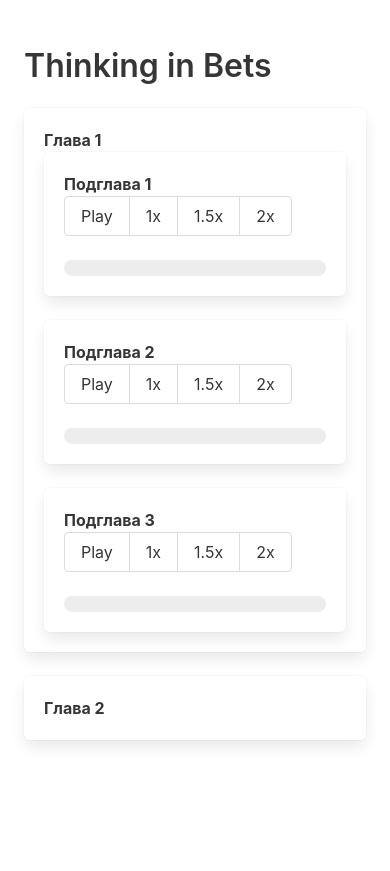
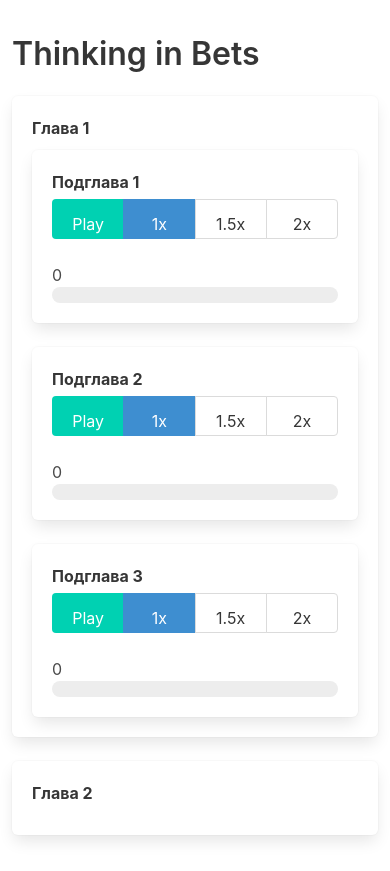
Before and after one commit to shestikdan/audiobook_site, a Django app: page /books/book/1/ in a window 390 px wide, after a click that opens the changed part. Before the commit the page ends 746 px from the top, so only its background shows below. Run offline with Django 4.2, Linux system fonts and the light colour scheme; data comes from the database, SQL or seed files in the repository; both versions use the stored data as it was after the commit.

Commit message:
mobile adapt

```diff
--- a/books/templates/books/book_detail.html
+++ b/books/templates/books/book_detail.html
@@ -2,6 +2,7 @@
 <html lang="ru">
 <head>
     <meta charset="UTF-8">
+    <meta name="viewport" content="width=device-width, initial-scale=1">
     <title>{{ book.name }}</title>
     <link rel="stylesheet" href="https://cdn.jsdelivr.net/npm/bulma@0.9.3/css/bulma.min.css">
     <style>
@@ -9,11 +10,20 @@
             border-left: 5px solid #3273dc; /* Синий бордюр для активной подглавы */
             background-color: #e8f0fe; /* Светло-голубой фон для активной подглавы */
         }
+        @media (max-width: 768px) {
+        .buttons.has-addons button {
+            width: 100%;
+            margin-top: 5px;
+        }
+        .media-content {
+            margin-bottom: 10px;
+        }
+    }
     </style>
 </head>
 <body>
     <section class="section">
-        <div class="container">
+        <div class="container columns">
             <h1 class="title">{{ book.name }}</h1>
             {% for chapter in book.chapters.all %}
             <div class="box">
@@ -35,11 +45,12 @@
                             Ваш браузер не поддерживает аудио элемент.
                         </audio>
                         <div class="buttons has-addons">
-                            <button class="button" onclick="playAudio('{{ subchapter.id }}', this)">Play</button>
-                            <button class="button" onclick="setPlaybackRate('{{ subchapter.id }}', 1, this)">1x</button>
-                            <button class="button" onclick="setPlaybackRate('{{ subchapter.id }}', 1.5, this)">1.5x</button>
-                            <button class="button" onclick="setPlaybackRate('{{ subchapter.id }}', 2, this)">2x</button>
+                            <button class="button is-primary column" onclick="playAudio('{{ subchapter.id }}', this)">Play</button>
+                            <button class="button column is-info" onclick="setPlaybackRate('{{ subchapter.id }}', 1, this)">1x</button>
+                            <button class="button column" onclick="setPlaybackRate('{{ subchapter.id }}', 1.5, this)">1.5x</button>
+                            <button class="button column" onclick="setPlaybackRate('{{ subchapter.id }}', 2, this)">2x</button>
                         </div>
+                        <div id="current-time-{{ subchapter.id }}">0</div>
                         <progress class="progress is-primary" value="0" max="100" id="progress-{{ subchapter.id }}">0%</progress>
                     </div>
                     {% endfor %}
@@ -134,16 +145,38 @@
             progressBar.value = value;
             progressBar.textContent = Math.round(value) + '%';
         }
+        function formatTime(seconds) {
+            const min = Math.floor(seconds / 60);
+            const sec = Math.floor(seconds % 60);
+
+            return `${min.toString().padStart(2, '0')}:${sec.toString().padStart(2, '0')}`;
+        }
 
         document.addEventListener('DOMContentLoaded', () => {
             document.querySelectorAll('audio').forEach(audio => {
+
+                audio.addEventListener('loadedmetadata', () => {
+                    const duration = Math.floor(audio.duration);
+                    currentTimeDisplay.textContent = `00:00 / ${formatTime(duration)}`;
+
+                });
+
                 const subchapterId = audio.id.split('-')[1];
                 const progressBar = document.getElementById('progress-' + subchapterId);
+
                 fetchProgress(subchapterId, audio, progressBar);
                 audio.addEventListener('timeupdate', () => {
                     const subchapterId = audio.id.split('-')[1];
                     const progressBar = document.getElementById('progress-' + subchapterId);
                     setProgress(progressBar, audio.currentTime, audio.duration);
+                    const currentTimeDisplay = document.getElementById('current-time-' + subchapterId);
+                    const currentTime = Math.floor(audio.currentTime);
+                    const duration = Math.floor(audio.duration);
+                  currentTimeDisplay.textContent = `${formatTime(currentTime)} / ${formatTime(duration)}`;
+                    console.log(currentTime, '   ', subchapterId)
+                    const value = (audio.currentTime / audio.duration) * 100;
+                    progressBar.value = value;
+                    progressBar.textContent = Math.round(value) + '%';
                 });
             });
         });
```
Also changed, not shown: db.sqlite3. Lines whose indentation alone changed are shown as unchanged.
